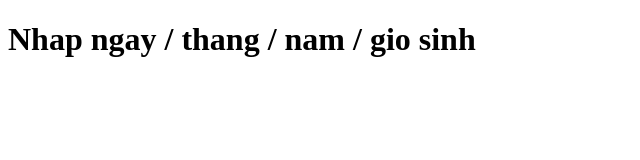
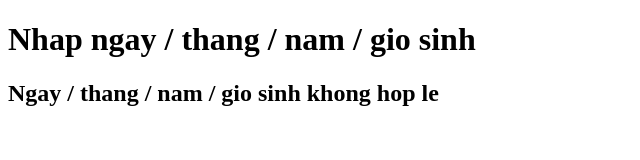
Before and after one commit to tonygag/Tuvi, a plain HTML site: page index.html in a window 1280 px wide. Shown: the whole page, without its empty margins (0-640 px from the left). Drawn offline with Linux system fonts and the light colour scheme.

Commit message:
3rd commit

```diff
--- a/index.html
+++ b/index.html
@@ -7,5 +7,6 @@
   </head>
   <body>
     <h1>Nhap ngay / thang / nam / gio sinh</h1>
+    <h2>Ngay / thang / nam / gio sinh khong hop le</h2>
   </body>
 </html>
```
